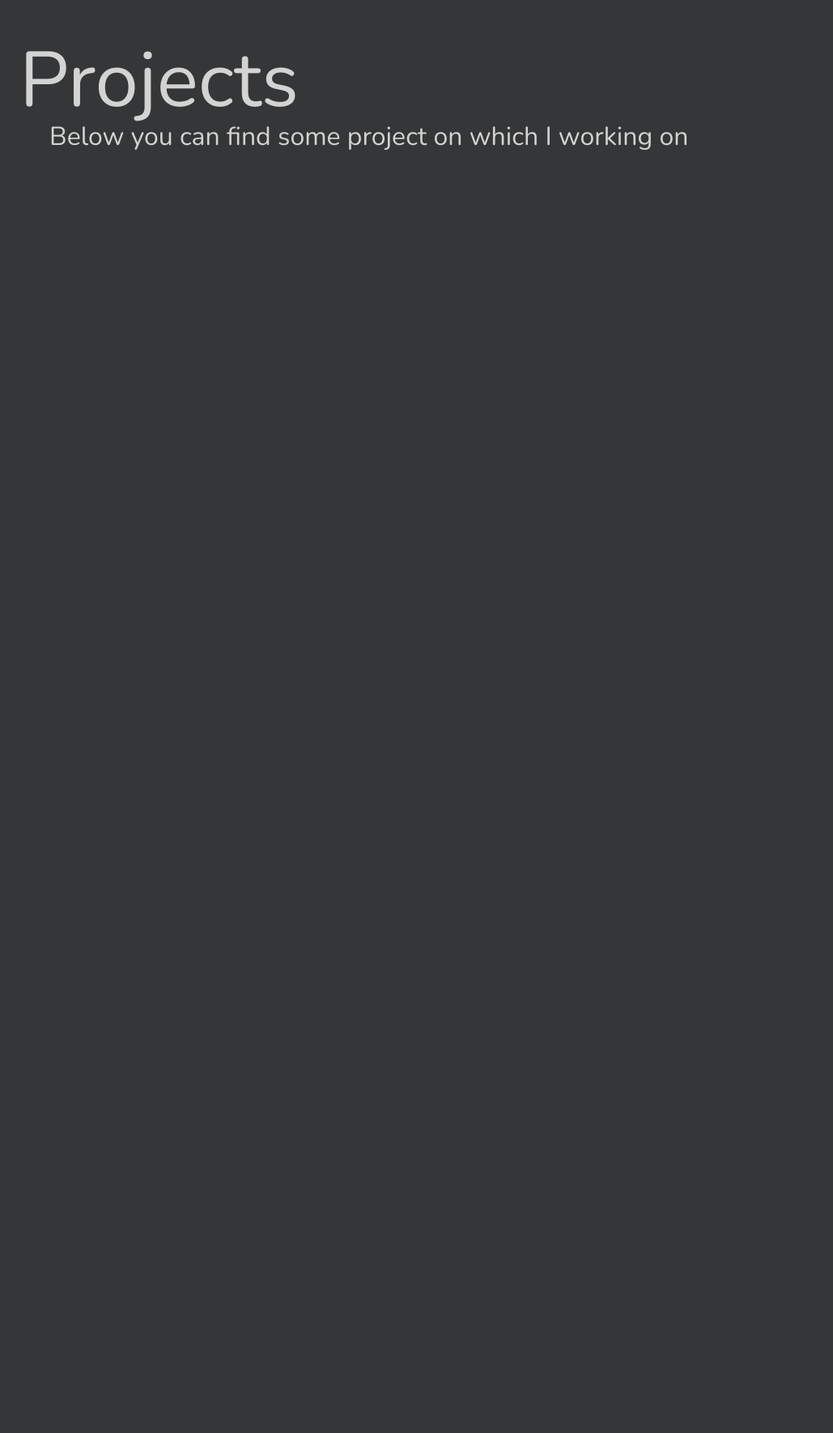
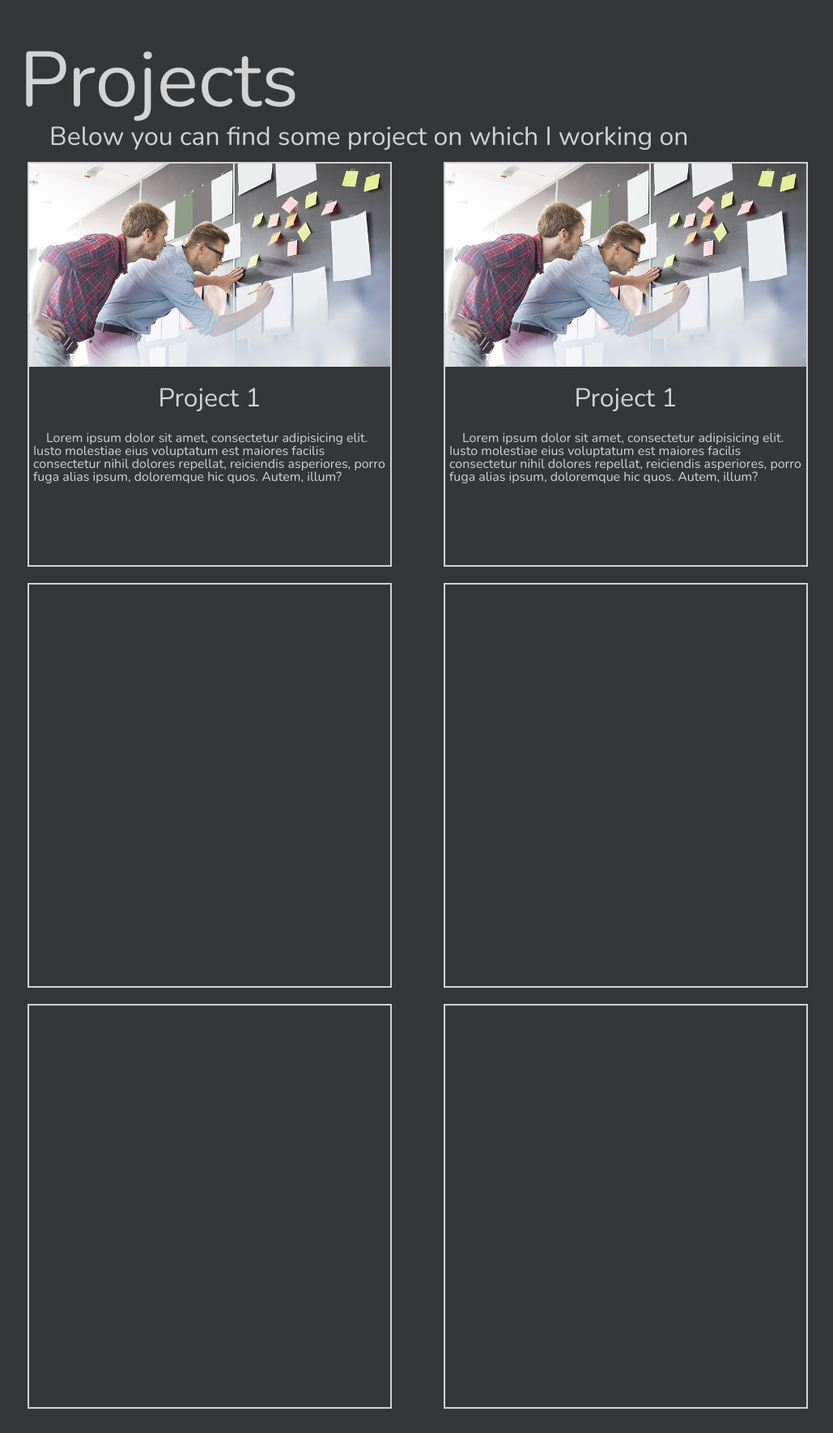
Before and after one commit to mkorzeniowski/devNote, a PHP site: page / in a window 1280 px wide. Shown: the part 768-2538 px from the top of the page at 81% size, without its empty margins (124-1153 px from the left). Before the commit the page ends 953 px from the top, so only its background shows below. Run offline with PHP 8.4, Linux system fonts and the light colour scheme; style sheets or scripts are compiled from the project's sources.

Commit message:
done first part of project section

```diff
--- a/css/styles.css
+++ b/css/styles.css
@@ -36,6 +36,87 @@ p {
 .project-section-wrapper {
   padding: 20px; }
 
+.projects-wrapper {
+  display: flex;
+  justify-content: space-between;
+  flex-flow: row wrap; }
+
 .project-box {
-  height: 200px;
-  width: 300px; }
+  height: 500px;
+  width: 450px;
+  margin: 10px;
+  border: 2px solid #d3d3d3;
+  position: relative;
+  overflow: hidden;
+  transition: 0.2s all; }
+  .project-box h3 {
+    font-family: 'Nunito', sans-serif;
+    font-size: 2em;
+    color: #d3d3d3;
+    padding: 20px;
+    text-align: center; }
+  .project-box p {
+    font-size: 1rem; }
+  .project-box:hover {
+    background: #333;
+    border-bottom: 20px solid #d3d3d3; }
+  .project-box:before {
+    content: '';
+    width: 100%;
+    height: 0%;
+    background: #8B1C1C;
+    position: absolute;
+    transition: 0.5s all;
+    opacity: 0.5; }
+  .project-box:hover::before {
+    border: 2px solid orange;
+    height: 52%; }
+  .project-box:hover .icon-wrapper {
+    top: 85px; }
+
+.icon-wrapper {
+  position: absolute;
+  top: -80px;
+  height: 80px;
+  left: 0;
+  right: 0;
+  display: flex;
+  transition: top 1s cubic-bezier(0.04, 0.51, 0.03, 1.38);
+  justify-content: center; }
+
+.icon-preview {
+  color: #d3d3d3;
+  font-family: 'Nunito', sans-serif;
+  width: 80px;
+  height: 80px;
+  background: #6C0707;
+  border-radius: 50%;
+  text-align: center;
+  line-height: 3rem;
+  float: left;
+  margin: 0px 10px 0px;
+  text-decoration: none;
+  line-height: 80px;
+  text-transform: uppercase;
+  font-weight: 800;
+  transition: all 0.2s;
+  position: relative; }
+  .icon-preview:before {
+    content: '';
+    width: 100%;
+    height: 100%;
+    background: #fff;
+    position: absolute;
+    border-radius: 50%;
+    top: 0px;
+    left: 0px;
+    transition: 0.5s all;
+    opacity: 0.3; }
+  .icon-preview:hover:before {
+    transform: scale(1.3);
+    opacity: 0; }
+  .icon-preview:hover {
+    transform: scale(1.1); }
+
+.project-thumbnail {
+  width: 100%; }
--- a/index.html
+++ b/index.html
@@ -47,6 +47,29 @@
           <p> Below you can find some project on which I working on</p>
         </div>
         <div class="projects-wrapper">
+          <div class="project-box">
+            <img src="img/project.jpg" alt="" class="project-thumbnail">
+            <div class="project-describe">
+              <h3> Project 1</h3>
+              <p> Lorem ipsum dolor sit amet, consectetur adipisicing elit. Iusto molestiae eius voluptatum est maiores facilis consectetur nihil dolores repellat, reiciendis asperiores, porro fuga alias ipsum, doloremque hic quos. Autem, illum?</p>
+            </div>
+            <div class="icon-wrapper">
+              <a href="#" class="icon-preview live-preview"> Live </a>
+              <a href="#" class="icon-preview code-preview"> Code </a>
+            </div>
+          </div>
+          <div class="project-box">
+            <img src="img/project.jpg" alt="" class="project-thumbnail">
+            <div class="project-describe">
+              <h3> Project 1</h3>
+              <p> Lorem ipsum dolor sit amet, consectetur adipisicing elit. Iusto molestiae eius voluptatum est maiores facilis consectetur nihil dolores repellat, reiciendis asperiores, porro fuga alias ipsum, doloremque hic quos. Autem, illum?</p>
+            </div>
+            <div class="icon-wrapper">
+              <a href="#" class="icon-preview live-preview"> Live </a>
+              <a href="#" class="icon-preview code-preview"> Code </a>
+            </div>
+          </div>
+          <div class="project-box">      </div>
           <div class="project-box">      </div>
           <div class="project-box">      </div>
           <div class="project-box">      </div>
--- a/scss/styles.scss
+++ b/scss/styles.scss
@@ -3,10 +3,10 @@
 }
 
 
-
 body{
   background: #353637;
 }
+
 .page-content{
   width: 80%;
   margin: 0 auto;
@@ -42,13 +42,109 @@ p{
   padding: 5px;
 }
 
+// style for project section start
 
 .project-section-wrapper{
   padding: 20px;
 }
 
+.projects-wrapper{
+  display: flex;
+  justify-content: space-between;
+  flex-flow: row wrap;
+}
+
 .project-box{
-  height: 200px;
-  width: 300px;
+  height: 500px;
+  width: 450px;
+  margin: 10px;
   border: 2px solid #d3d3d3;
+  position: relative;
+  overflow: hidden;
+  transition: 0.2s all;
+  h3{
+    font-family: 'Nunito', sans-serif;
+    font-size: 2em;
+    color: #d3d3d3;
+    padding: 20px;
+    text-align: center;
+  }
+  p {
+    font-size: 1rem;
+  }
+  &:hover {
+    background: #333;
+    border-bottom: 20px solid #d3d3d3;
+  }
+
+  &:before{
+    content: '';
+    width: 100%;
+    height: 0%;
+    background: #8B1C1C;
+    position: absolute;
+    transition: 0.5s all;
+    opacity: 0.5;
+  }
+
+  &:hover::before{
+    border: 2px solid orange;
+    height: 52%;
+  }
+  &:hover .icon-wrapper{
+    top: 85px;
+  }
 }
+
+.icon-wrapper{
+  position: absolute;
+  top: -80px;
+  height: 80px;
+  left: 0;
+  right: 0;
+  display: flex;
+  transition: top 1s cubic-bezier(0.04, 0.51, 0.03, 1.38);
+  justify-content: center;
+}
+
+.icon-preview{
+  color: #d3d3d3;
+  font-family: 'Nunito', sans-serif;
+  width: 80px;
+  height: 80px;
+  background: #6C0707;
+  border-radius: 50%;
+  text-align: center;
+  line-height: 3rem;
+  float: left;
+  margin: 0px 10px 0px;
+  text-decoration: none;
+  line-height: 80px;
+  text-transform: uppercase;
+  font-weight: 800;
+  transition: all 0.2s;
+  position: relative;
+  &:before{
+    content: '';
+    width: 100%;
+    height: 100%;
+    background: #fff;
+    position: absolute;
+    border-radius: 50%;
+    top: 0px;
+    left: 0px;
+    transition: 0.5s all;
+    opacity: 0.3;
+  }
+  &:hover:before {
+    transform: scale(1.3);
+    opacity: 0;
+  }
+  &:hover{
+    transform: scale(1.1);
+  }
+}
+
+.project-thumbnail{
+  width: 100%;
+}
```
Also changed, not shown: img/project.jpg (added).
